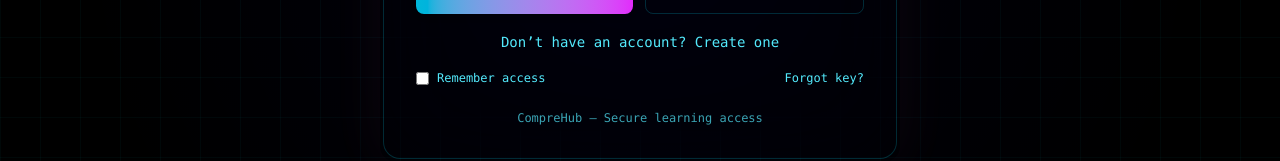
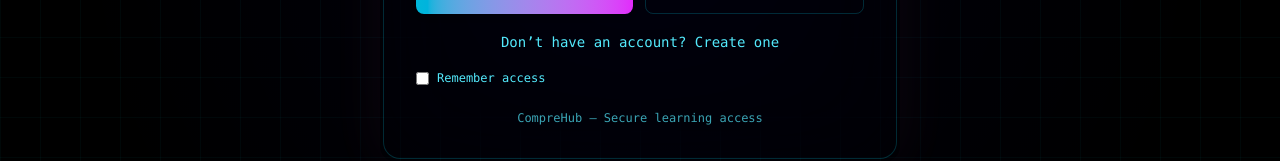
Before and after one commit to zhamtala/Comprehension-Hub, a Next.js app in the folder frontend/: page /login in a window 1280 px wide. Shown: the part 483-644 px from the top of the page. Built offline with nearby package versions, Linux system fonts and the light colour scheme.

Commit message:
forgot password cut

```diff
--- a/frontend/app/login/page.tsx
+++ b/frontend/app/login/page.tsx
@@ -288,14 +288,6 @@ export default function LoginPage() {
                 <input type="checkbox" className="accent-cyan-400" />
                 <span className="text-xs">Remember access</span>
               </label>
-              <button
-                type="button"
-                onClick={() => router.push("/passwords/forgot-password")}
-                className="hover:underline hover:text-fuchsia-300 transition text-xs"
-              >
-                Forgot key?
-              </button>
-
             </div>
           </form>
 
```
